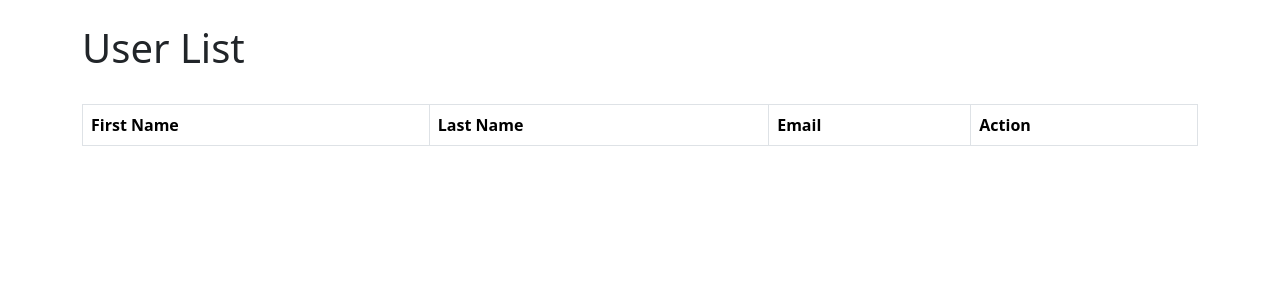
After one commit to NipunChamika/user-hub, a Django app: template user/templates/user_list.html in a window 1280 px wide. The commit adds this page. Shown: the top 300 px of the page. Run offline with Django 5.2, Linux system fonts and the light colour scheme; the template is opened without the code that fills it, so the values that code supplies are empty.

Commit message:
feat: Implement user listing functionality

```diff
--- a/user/templates/base.html
+++ b/user/templates/base.html
@@ -5,6 +5,7 @@
     <meta name="viewport" content="width=device-width, initial-scale=1">
     <title>User Hub</title>
     <link href="https://cdn.jsdelivr.net/npm/bootstrap@5.3.3/dist/css/bootstrap.min.css" rel="stylesheet" integrity="sha384-QWTKZyjpPEjISv5WaRU9OFeRpok6YctnYmDr5pNlyT2bRjXh0JMhjY6hW+ALEwIH" crossorigin="anonymous">
+    <link rel="stylesheet" href="https://cdn.jsdelivr.net/npm/bootstrap-icons@1.11.3/font/bootstrap-icons.min.css">
   </head>
   <body>
     <div class="container">
--- /dev/null
+++ b/user/templates/user_list.html
@@ -0,0 +1,49 @@
+{% extends 'base.html' %}
+
+{% block content %}
+  {% if messages %}
+  <div>
+    {% for message in messages %}
+      <div
+        class="alert {% if message.tags %} alert-{{ message.tags }} {% endif %} alert-dismissible fade show"
+        role="alert"
+      >
+        {{ message }}
+        <button type="button" class="btn-close" data-bs-dismiss="alert" aria-label="Close"></button>
+      </div>
+    {% endfor %}
+  </div>
+  {% endif %}
+
+  <h1>User List</h1>
+  <br />
+  <table class="table table-hover table-bordered">
+    <thead>
+      <tr>
+        <th>First Name</th>
+        <th>Last Name</th>
+        <th>Email</th>
+        <th>Action</th>
+      </tr>
+    </thead>
+    <tbody>
+      {% for id, user in users %}
+      <tr>
+        <td>{{ user.firstName }}</td>
+        <td>{{ user.lastName }}</td>
+        <td>{{ user.email }}</td>
+        <td>
+          <div class="btn-group" role="group" aria-label="Action buttons">
+            <a href="" class="btn btn-outline-primary btn-sm">
+              <i class="bi bi-trash"></i>
+            </a>
+            <a href="" class="btn btn-outline-danger btn-sm">
+              <i class="bi bi-pencil"></i>
+            </a>
+          </div>
+        </td>
+      </tr>
+      {% endfor %}
+    </tbody>
+  </table>
+{% endblock  %}
--- a/user/urls.py
+++ b/user/urls.py
@@ -2,6 +2,6 @@ from django.urls import path
 from . import views
 
 urlpatterns = [
-    path('', views.index, name='index'),
+    path('', views.user_list, name='user_list'),
     path('create/', views.user_create, name='user_create')
 ]
--- a/user/views.py
+++ b/user/views.py
@@ -20,8 +20,9 @@ authe = firebase.auth()
 db = firebase.database()
 
 
-def index(request):
-    return render(request, 'index.html')
+def user_list(request):
+    users = db.child('users').get().val().items()
+    return render(request, 'user_list.html', {'users': users})
 
 
 def user_create(request):
@@ -29,7 +30,6 @@ def user_create(request):
         form = UserForm(request.POST)
         if form.is_valid():
             data = form.cleaned_data
-            print(f'Form Data: { data }')
             try:
                 db.child('users').push(data)
                 messages.success(request, 'User created successfully!')
```
Also changed, not shown: user/templates/index.html (deleted, +0 -22 lines).
